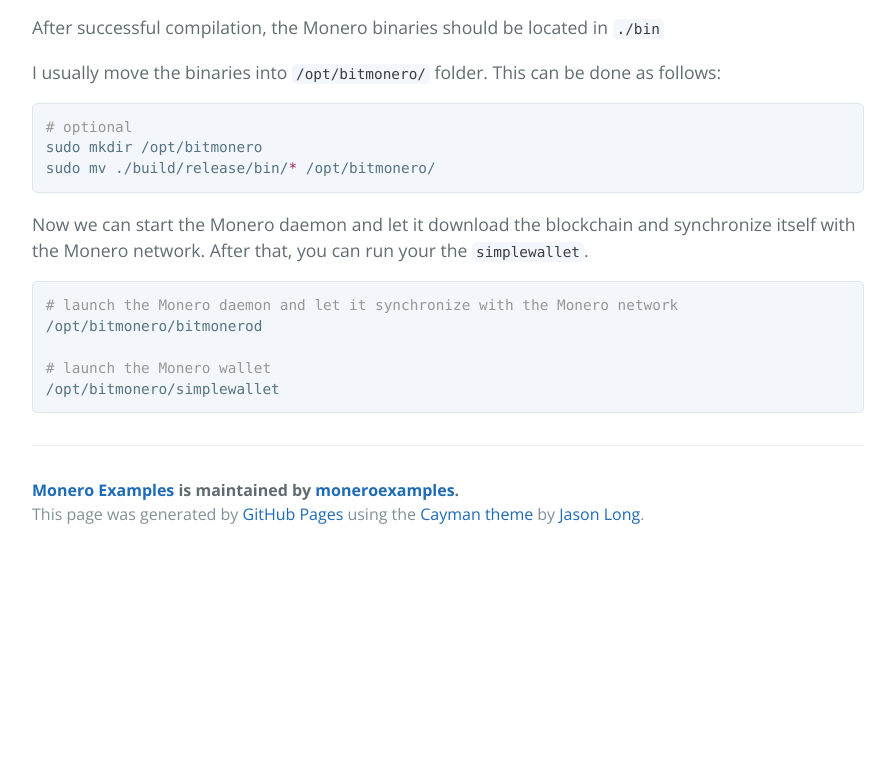
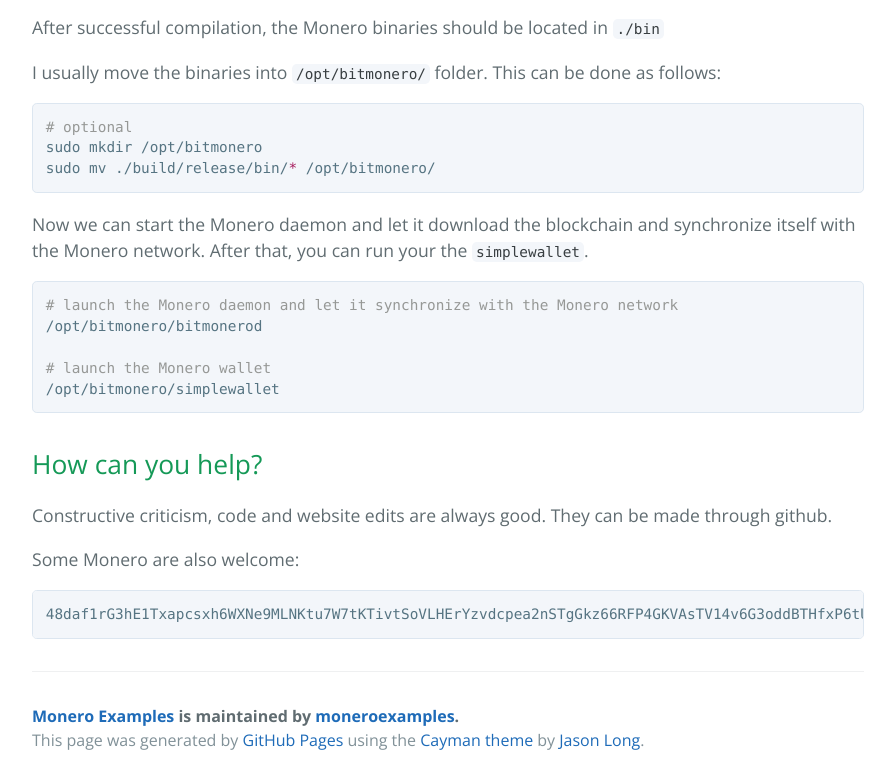
Before and after one commit to moneroexamples/compile-monero-fedora, a plain HTML site: page index.html in a window 1280 px wide. Shown: the part 1289-2073 px from the top of the page, without its empty margins (192-1087 px from the left). Before the commit the page ends 1847 px from the top, so only its background shows below. Drawn offline with nearby package versions, Linux system fonts and the light colour scheme.

```diff
--- a/index.html
+++ b/index.html
@@ -37,7 +37,7 @@ sudo dnf update
 sudo dnf install git
 
 <span class="pl-c"># install dependencies</span>
-sudo dnf install make automake cmake gcc gcc-c++ boost-devel miniupnpc-devel graphviz doxygen unbound-devel libdb-5.3-devel graphiz</pre></div>
+sudo dnf install make automake cmake gcc gcc-c++ boost-devel miniupnpc-devel graphviz doxygen unbound-devel libdb-5.3-devel</pre></div>
 
 <h2>
 <a id="compilation" class="anchor" href="#compilation" aria-hidden="true"><span class="octicon octicon-link"></span></a>Compilation</h2>
@@ -75,6 +75,16 @@ download the blockchain and synchronize itself with the Monero network. After th
 <span class="pl-c"># launch the Monero wallet</span>
 /opt/bitmonero/simplewallet</pre></div>
 
+<h2>
+<a id="how-can-you-help" class="anchor" href="#how-can-you-help" aria-hidden="true"><span class="octicon octicon-link"></span></a>How can you help?</h2>
+
+<p>Constructive criticism, code and website edits are always good. They can be made through github.</p>
+
+<p>Some Monero are also welcome:</p>
+
+<pre><code>48daf1rG3hE1Txapcsxh6WXNe9MLNKtu7W7tKTivtSoVLHErYzvdcpea2nSTgGkz66RFP4GKVAsTV14v6G3oddBTHfxP6tU
+</code></pre>
+
       <footer class="site-footer">
         <span class="site-footer-owner"><a href="https://github.com/moneroexamples/compile-monero-fedora">Monero Examples</a> is maintained by <a href="https://github.com/moneroexamples">moneroexamples</a>.</span>
 
```
Also changed, not shown: params.json (+1 -1 lines).
